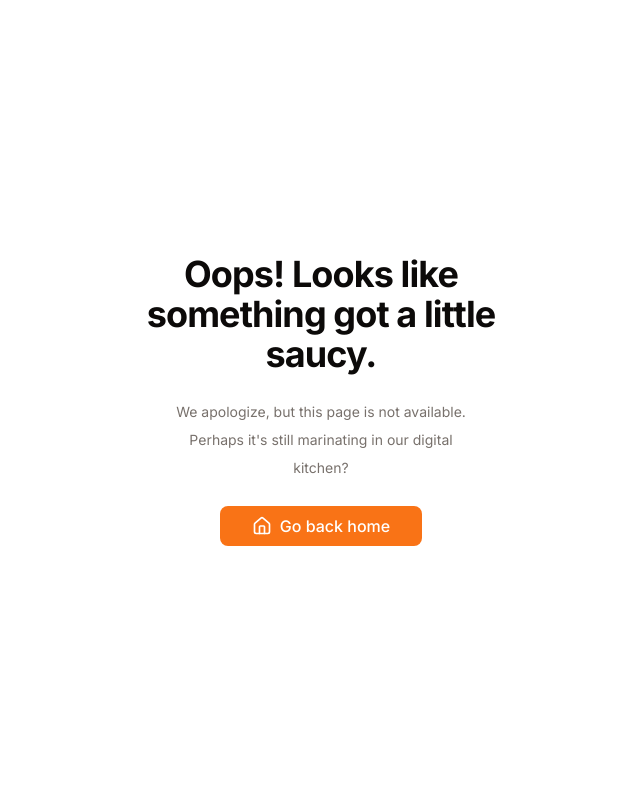
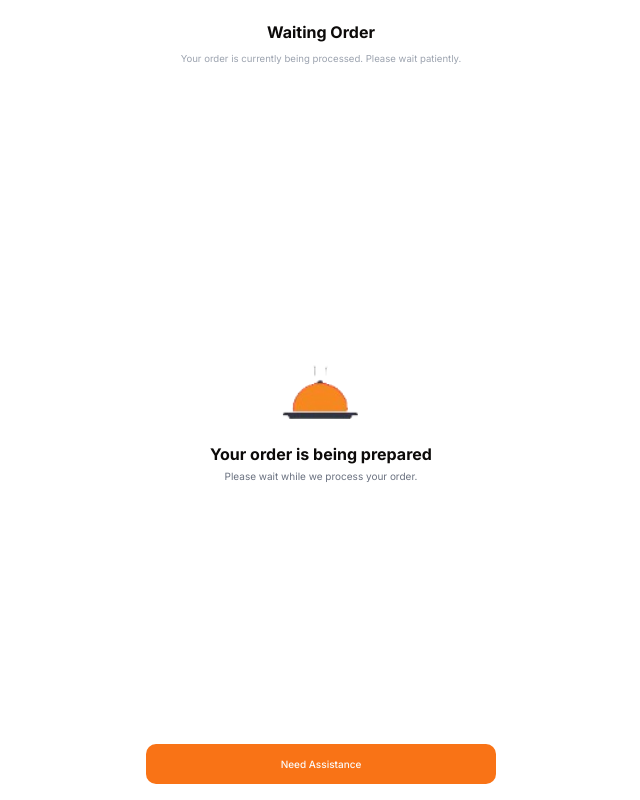
Before and after one commit to jmmaglonzo/E-MENU-FE, a Next.js app: page /order_waiting in a window 1280 px wide. Before the commit this address had no page. Shown: the whole page, without its empty margins (319-959 px from the left). Built offline with nearby package versions, Linux system fonts and the light colour scheme.

Commit message:
Add: Waiting Order Screen, Refactored: File Structure in Order Waiting

```diff
--- a/src/app/order_summary/page.tsx
+++ b/src/app/order_waiting/order_summary/page.tsx
@@ -1,4 +1,4 @@
-import OrderSummary from '@/components/Order/order_summary/OrderSummary'
+import OrderSummary from '@/components/Order/order_waiting/order_summary/OrderSummary'
 import React from 'react'
 
 const page = () => {
--- /dev/null
+++ b/src/app/order_waiting/page.tsx
@@ -0,0 +1,12 @@
+import OrderWaiting from '@/components/Order/order_waiting/OrderWaiting'
+import React from 'react'
+
+const page = () => {
+  return (
+    <div>
+        <OrderWaiting />
+    </div>
+  )
+}
+
+export default page
--- /dev/null
+++ b/src/components/Order/order_waiting/OrderWaiting.tsx
@@ -0,0 +1,37 @@
+import Image from 'next/image'
+import React from 'react'
+import cloche from '../../../../public/cloche.png'
+import { Button } from '@/components/ui/button'
+
+const OrderWaiting = () => {
+  return (
+    <div className='h-screen flex flex-col justify-between mx-2'>
+
+      <div className='text-center m-5'>
+        <h1 className='font-bold'>Waiting Order</h1>
+        <span className='text-[0.6em] text-gray-400'>Your order is currently being processed. Please wait patiently.</span>
+      </div>
+
+      <main className="flex-grow flex flex-col items-center justify-center">
+        <div className='relative w-24 h-24'>
+          <Image
+            src={cloche}
+            alt="cloche-icon"
+            priority
+            sizes="100px"
+            fill
+            className="object-contain"
+          />
+        </div>
+        <h1 className='font-bold'>Your order is being prepared</h1>
+        <span className='text-sm text-gray-500'>Please wait while we process your order.</span>
+      </main>
+
+      <div className='mb-4 w-full max-w-[350px] mx-auto'>
+        <Button className='w-full'>Need Assistance</Button>
+      </div>
+    </div>
+  )
+}
+
+export default OrderWaiting
--- a/src/components/Order/order_summary/OrderSummary.tsx
+++ b/src/components/Order/order_waiting/order_summary/OrderSummary.tsx
@@ -1,6 +1,6 @@
 import Image from 'next/image'
 import React from 'react'
-import cloche from '../../../../public/cloche.png'
+import cloche from '../../../../../public/cloche.png'
 import OrderSummaryItems from './OrderSummaryItems'
 
 const OrderSummary = () => {
```
Also changed, not shown: src/components/Order/order_waiting/order_summary/OrderSummaryItems.tsx (renamed from src/components/Order/order_summary/OrderSummaryItems.tsx).
